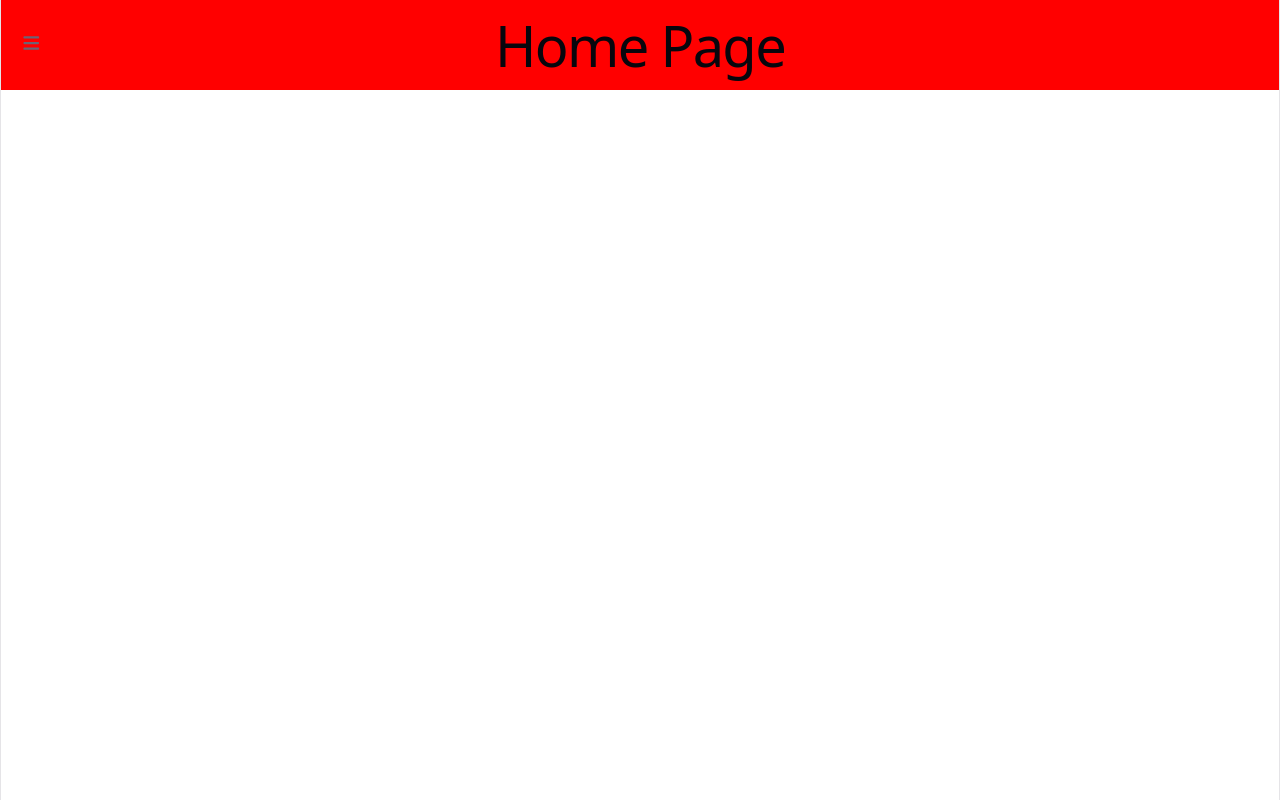
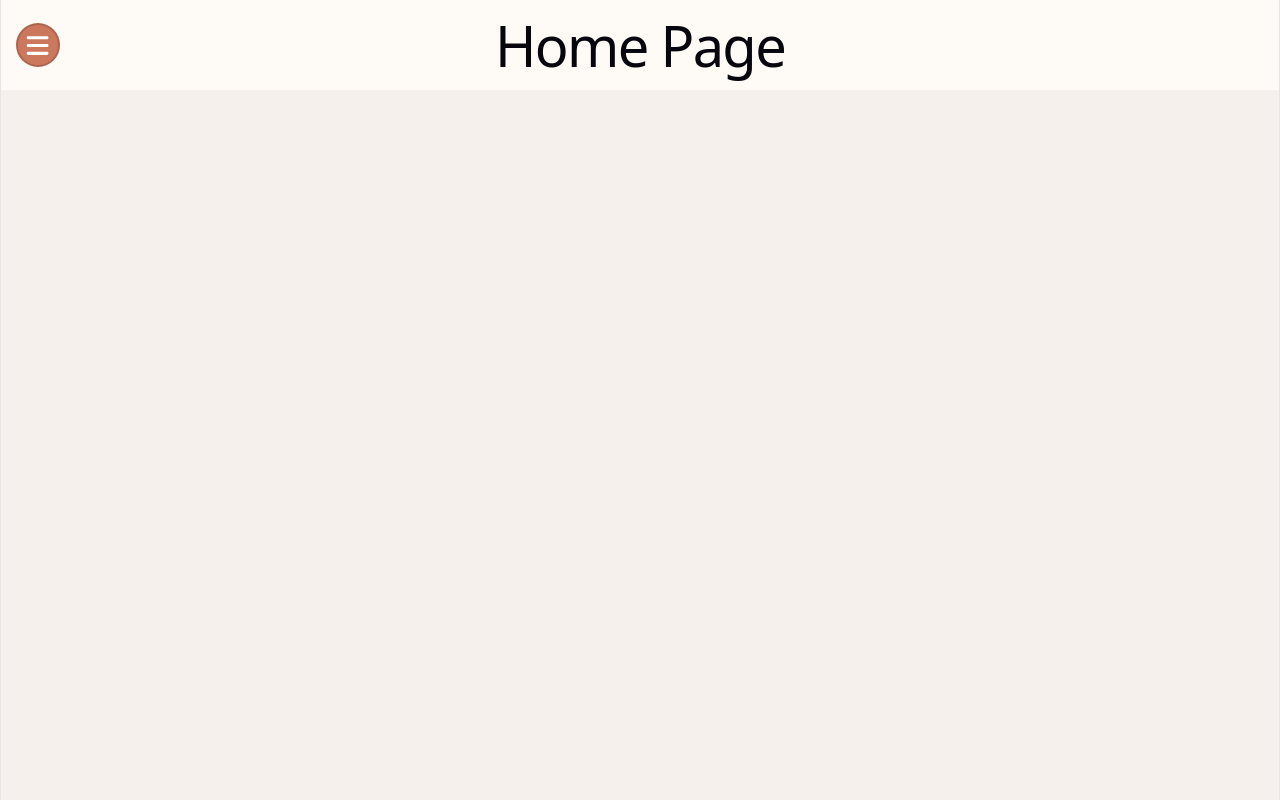
Before and after one commit to lucidesystem/HarderInspections, a React (Vite) app in the folder harderinspection/: page / in a window 1280 px wide. Built offline with nearby package versions, Linux system fonts and the light colour scheme.

Commit message:
Anthropic css styles

```diff
--- a/harderinspection/src/App.css
+++ b/harderinspection/src/App.css
@@ -3,39 +3,39 @@
      BACKGROUNDS
      ========================= */
 
-  --bg-app: #f8fafc;
-  --bg-surface: rgba(255, 255, 255, 0.7);
-  --bg-elevated: rgba(255, 255, 255, 0.9);
+  --bg-app: #f5f0eb;
+  --bg-surface: rgba(250, 246, 241, 0.7);
+  --bg-elevated: rgba(255, 252, 248, 0.9);
 
   /* =========================
      TEXT
      ========================= */
 
-  --text-primary: #0f172a;
-  --text-secondary: #475569;
-  --text-muted: #64748b;
+  --text-primary: #1a1412;
+  --text-secondary: #5c4f47;
+  --text-muted: #7a6e68;
 
   /* =========================
      BORDERS
      ========================= */
 
-  --border-subtle: rgba(15, 23, 42, 0.06);
-  --border-default: rgba(15, 23, 42, 0.12);
-  --border-strong: rgba(15, 23, 42, 0.18);
+  --border-subtle: rgba(26, 20, 18, 0.06);
+  --border-default: rgba(26, 20, 18, 0.12);
+  --border-strong: rgba(26, 20, 18, 0.18);
 
   /* =========================
      BRAND COLORS
      ========================= */
 
-  --color-primary: #2563eb;
-  --color-primary-hover: #1d4ed8;
-  --color-primary-soft: rgba(37, 99, 235, 0.12);
+  --color-primary: #cc785c;
+  --color-primary-hover: #b8634a;
+  --color-primary-soft: rgba(204, 120, 92, 0.12);
 
-  --color-secondary: #0f172a;
-  --color-secondary-hover: #1e293b;
+  --color-secondary: #1a1412;
+  --color-secondary-hover: #2d2420;
 
-  --color-accent: #14b8a6;
-  --color-accent-hover: #0d9488;
+  --color-accent: #c96442;
+  --color-accent-hover: #b05535;
 
   /* =========================
      BUTTONS
@@ -57,31 +57,32 @@
      INPUTS
      ========================= */
 
-  --input-bg: rgba(255, 255, 255, 0.8);
-  --input-border: rgba(15, 23, 42, 0.12);
+  --input-bg: rgba(255, 252, 248, 0.8);
+  --input-border: rgba(26, 20, 18, 0.12);
   --input-border-focus: var(--color-primary);
-  --input-placeholder: #94a3b8;
+  --input-placeholder: #a89990;
 
   /* =========================
      STATUS
      ========================= */
 
-  --success: #16a34a;
-  --warning: #d97706;
-  --danger: #dc2626;
+  --success: #2d7a4f;
+  --warning: #c47f17;
+  --danger: #c0392b;
 
   /* =========================
      ACCENT SURFACES
      ========================= */
 
-  --primary-soft: rgba(37, 99, 235, 0.08);
-  --accent-soft: rgba(20, 184, 166, 0.08);
+  --primary-soft: rgba(204, 120, 92, 0.08);
+  --accent-soft: rgba(201, 100, 66, 0.08);
 
   /* =========================
      TYPOGRAPHY
      ========================= */
 
   --font-family:
+    "Söhne",
     "Inter",
     system-ui,
     -apple-system,
@@ -123,16 +124,16 @@
      ========================= */
 
   --shadow-xs:
-    0 1px 2px rgba(15, 23, 42, 0.04);
+    0 1px 2px rgba(26, 20, 18, 0.04);
 
   --shadow-sm:
-    0 4px 12px rgba(15, 23, 42, 0.08);
+    0 4px 12px rgba(26, 20, 18, 0.08);
 
   --shadow-md:
-    0 12px 32px rgba(15, 23, 42, 0.12);
+    0 12px 32px rgba(26, 20, 18, 0.12);
 
   --shadow-lg:
-    0 24px 48px rgba(15, 23, 42, 0.16);
+    0 24px 48px rgba(26, 20, 18, 0.16);
 
   /* =========================
      GLASS EFFECTS
@@ -163,25 +164,28 @@
   padding: 0;
   margin: 0;
   width: 100%;
-  background-color: var(--color-bg);
+  background-color: var(--bg-app);
 }
 
 .header {
-  background-color: red;
+  background-color: var(--bg-elevated);
   display: flex;
   justify-content: center;
   align-items: center;
+  color: black;
 }
 
 #bars {
   position: absolute;
-  background-color: black;
   left: 16px;
-  height: 30px;
-  width: 30px;
-  text-align: center;
+  height: 40px;
+  width: 40px;
+  border-radius: 50%;
+  border: 2px solid var(--border-strong);
+  background-color: var(--btn-primary-bg);
+  color: var(--btn-primary-text);
+  display: flex;
+  justify-content: center;
   align-items: center;
-  border-radius: 50%;
-  border: 1px solid var(--color-bg-secondary);
-  background-color: var(--color-danger);
+  font-size: 25px;
 }
```
